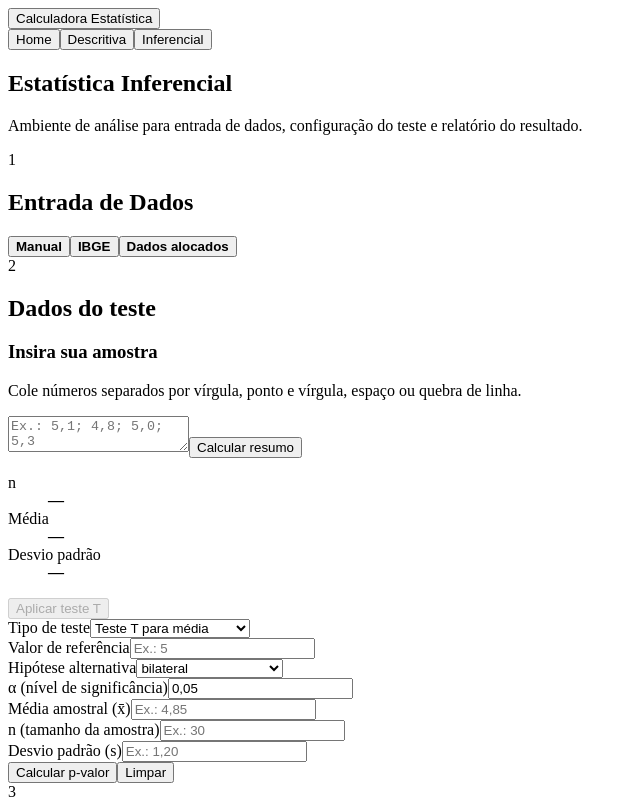
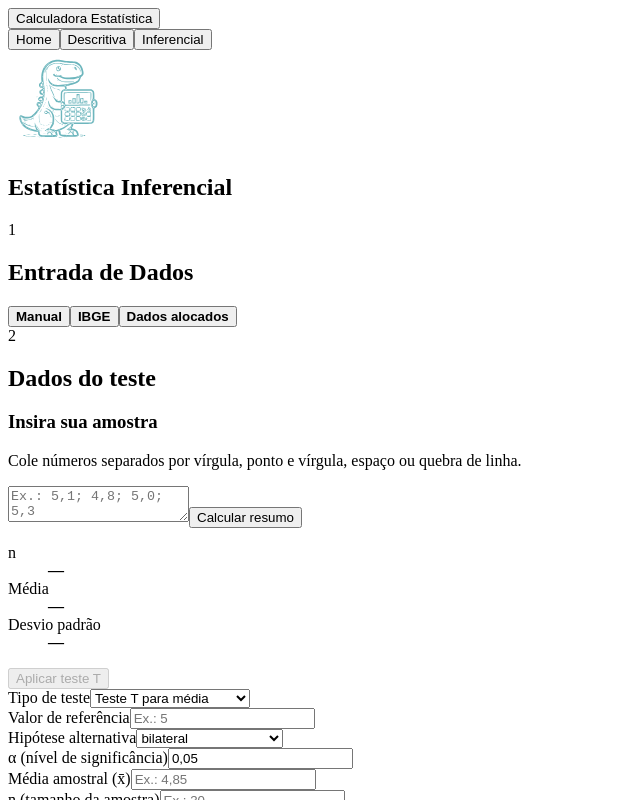
Before and after one commit to mavelynleme/estatistica-inferencial, a React (Vite) app: page / in a window 1280 px wide. Both pictures are taken after a click on the button "Inferencial". Shown: the top 800 px of the page, without its empty margins (0-640 px from the left). Built offline with nearby package versions, Linux system fonts and the light colour scheme; the HTML template or start-up script is replaced by a standard one.

Commit message:
style: align inferential header with descriptive page

```diff
--- a/src/components/inferential/HypothesisTestCalculator.jsx
+++ b/src/components/inferential/HypothesisTestCalculator.jsx
@@ -1,4 +1,5 @@
 import { useState } from 'react'
+import dinoMascot from '../../assets/dino-mascot.svg'
 import { hypothesisExamples } from '../../data/hypothesisExamples'
 import { ExampleSelector } from './ExampleSelector'
 import { HypothesisResult } from './HypothesisResult'
@@ -719,10 +720,16 @@ export function HypothesisTestCalculator() {
   return (
     <section className="inferential-minimal">
       <div className="page-section inferential-page">
-        <div className="analysis-page-heading">
-          <div>
+        <div className="analysis-page-heading inferential-title-heading">
+          <img
+            src={dinoMascot}
+            alt="Mascote dinossauro"
+            className="inferential-title-mascot"
+            width="100"
+            height="100"
+          />
+          <div className="inferential-title-row">
             <h1>Estatística Inferencial</h1>
-            <p>Ambiente de análise para entrada de dados, configuração do teste e relatório do resultado.</p>
           </div>
         </div>
 
--- a/src/styles/global.css
+++ b/src/styles/global.css
@@ -332,6 +332,32 @@ button.primary,
   max-width: 760px;
   margin-bottom: 0;
   color: var(--text-soft);
+}
+
+.inferential-title-heading {
+  align-items: center;
+  justify-content: center;
+  gap: 24px;
+  padding: 18px 0 24px;
+}
+
+.inferential-title-mascot {
+  display: block;
+  width: clamp(120px, 14vw, 170px);
+  height: auto;
+  flex: 0 0 auto;
+  filter: drop-shadow(0 6px 12px rgba(0, 0, 0, 0.2));
+  object-fit: contain;
+}
+
+.inferential-title-row {
+  display: flex;
+  align-items: center;
+}
+
+.inferential-title-heading h1 {
+  margin: 0;
+  font-size: clamp(2rem, 5vw, 3.6rem);
 }
 
 .narrow-flow,
@@ -1366,6 +1392,17 @@ select option {
     margin-bottom: 8px;
   }
 
+  .inferential-title-heading {
+    align-items: center;
+    flex-direction: row;
+    gap: 16px;
+    padding: 12px 0 18px;
+  }
+
+  .inferential-title-mascot {
+    width: clamp(88px, 28vw, 120px);
+  }
+
   .home-minimal .option-grid.minimal-options {
     max-width: 390px;
     grid-template-columns: minmax(0, min(100%, 340px));
```
